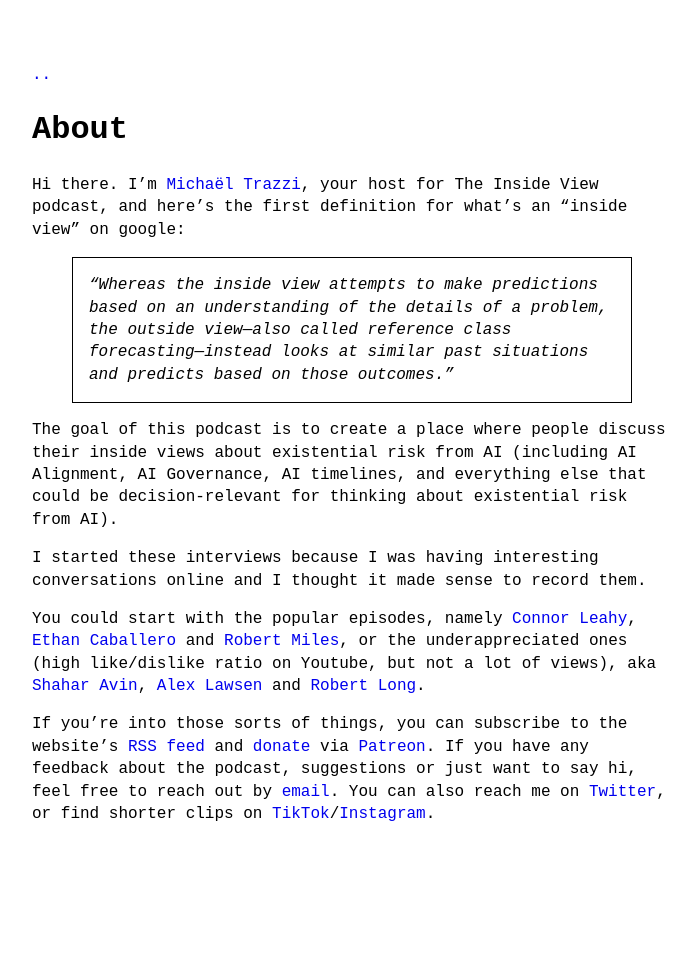
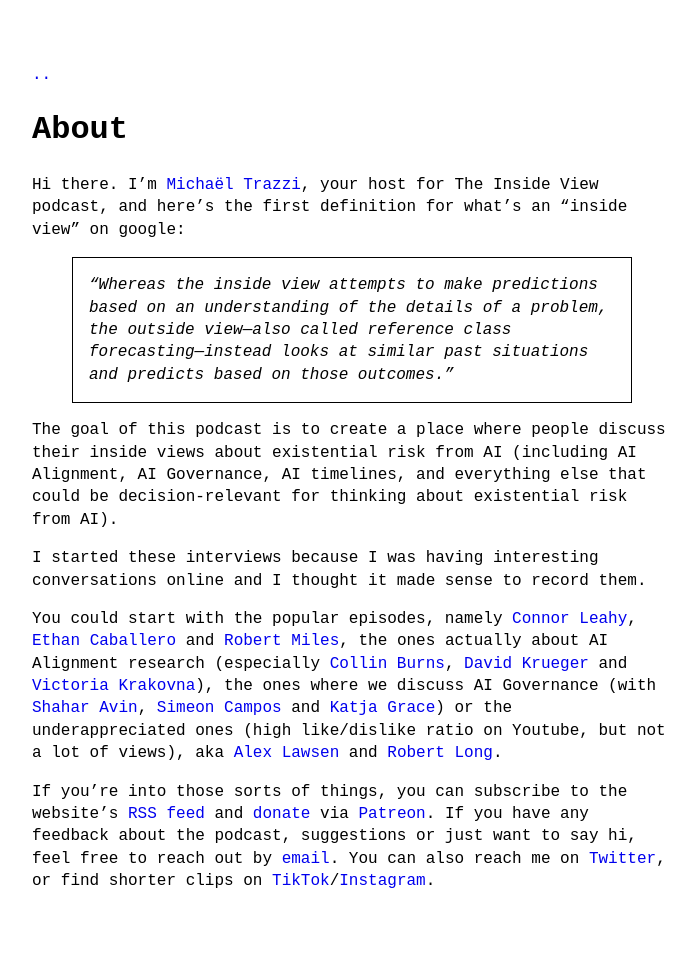
Before and after one commit to theinsideview/theinsideview.github.io, a Jekyll site: the page built from about.md, in a window 1280 px wide. Shown: the whole page, without its empty margins (288-983 px from the left). Built offline with Jekyll 4.4.1, drawn with Linux system fonts in a browser that asks for light colours; before the commit the page ends 905 px from its top, so only the background shows below that.

Commit message:
Update about.md

```diff
--- a/about.md
+++ b/about.md
@@ -11,6 +11,6 @@
 
 I started these interviews because I was having interesting conversations online and I thought it made sense to record them.
 
-You could start with the popular episodes, namely [Connor Leahy](https://theinsideview.ai/connor2), [Ethan](https://theinsideview.ai/ethan2) [Caballero](https://theinsideview.ai/ethan) and [Robert Miles](https://theinsideview.ai/rob), or the underappreciated ones (high like/dislike ratio on Youtube, but not a lot of views), aka [Shahar Avin](https://theinsideview.ai/shahar), [Alex Lawsen](https://theinsideview.ai/alex) and [Robert Long](https://theinsideview.ai/roblong).
+You could start with the popular episodes, namely [Connor Leahy](https://theinsideview.ai/connor2), [Ethan](https://theinsideview.ai/ethan2) [Caballero](https://theinsideview.ai/ethan) and [Robert Miles](https://theinsideview.ai/rob), the ones actually about AI Alignment research (especially [Collin Burns](https://theinsideview.ai/collin), [David Krueger](https://theinsideview.ai/david) and [Victoria Krakovna](https://theinsideview.ai/victoria)), the ones where we discuss AI Governance (with [Shahar Avin](https://theinsideview.ai/shahar), [Simeon Campos](https://theinsideview.ai/simeon) and [Katja Grace](https://theinsideview.ai/katja)) or the underappreciated ones (high like/dislike ratio on Youtube, but not a lot of views), aka [Alex Lawsen](https://theinsideview.ai/alex) and [Robert Long](https://theinsideview.ai/roblong).
 
 If you're into those sorts of things, you can subscribe to the website's [RSS feed](https://theinsideview.ai/feed.xml) and [donate](https://theinsideview.ai/donate) via [Patreon](https://www.patreon.com/theinsideview). If you have any feedback about the podcast, suggestions or just want to say hi, feel free to reach out by [email](mailto:michael with a dot that is totally optional trazzi at gmail dot com). You can also reach me on [Twitter](https://twitter.com/MichaelTrazzi), or find shorter clips on [TikTok](https://www.tiktok.com/@theinsideview.ai)/[Instagram](http://instagram.com/theinsideview.ai).
```
